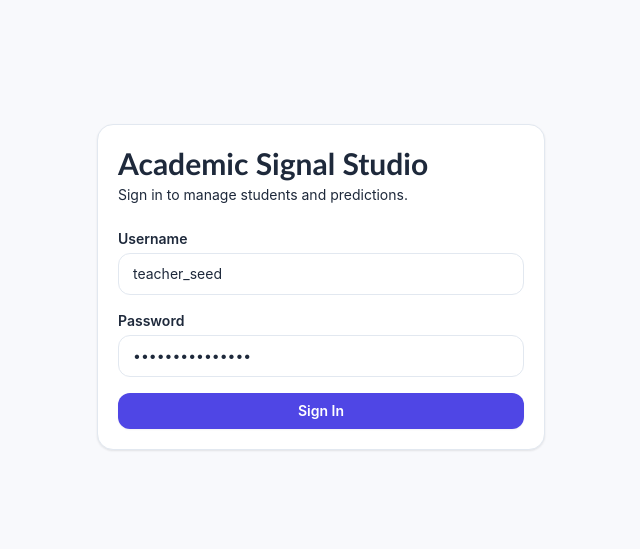
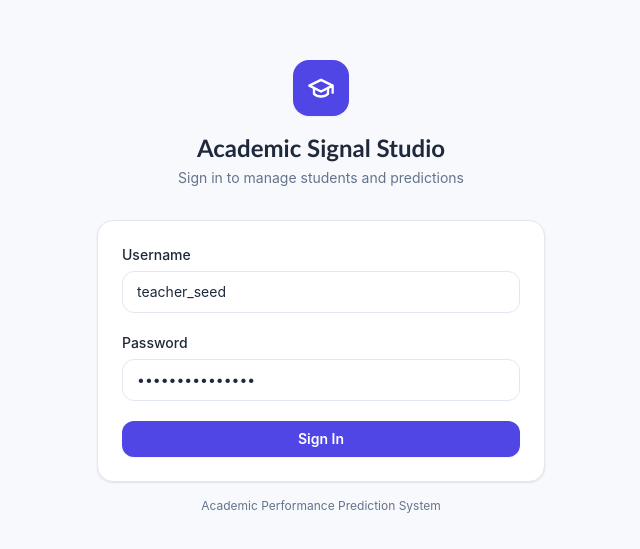
Before and after one commit to AldrianLoberiano/acad_perf_pre_sys, a Next.js app in the folder frontend/: page /login in a window 1280 px wide. Shown: the part 113-662 px from the top of the page, without its empty margins (319-959 px from the left). Built offline with nearby package versions, Linux system fonts and the light colour scheme; no server answers.

Commit message:
Update page.tsx

```diff
--- a/frontend/app/login/page.tsx
+++ b/frontend/app/login/page.tsx
@@ -7,7 +7,6 @@ import { useForm } from "react-hook-form";
 import { z } from "zod";
 
 import { Button } from "@/components/ui/button";
-import { Card } from "@/components/ui/card";
 import { Input } from "@/components/ui/input";
 import { authApi } from "@/lib/api";
 import { useAuthStore } from "@/lib/auth-store";
@@ -44,30 +43,89 @@ export default function LoginPage() {
   });
 
   return (
-    <div className="flex min-h-screen items-center justify-center p-4">
-      <Card className="fade-in w-full max-w-md border border-ink/10">
-        <div className="mb-6">
-          <h1 className="font-display text-3xl font-bold text-ink">Academic Signal Studio</h1>
-          <p className="mt-1 text-sm text-ink/70">Sign in to manage students and predictions.</p>
+    <div className="flex min-h-screen items-center justify-center bg-paper p-4">
+      <div className="fade-in w-full max-w-md">
+        {/* Logo / brand */}
+        <div className="mb-8 text-center">
+          <div className="mx-auto mb-4 flex h-14 w-14 items-center justify-center rounded-2xl bg-accent text-white shadow-sm">
+            <svg width="28" height="28" viewBox="0 0 24 24" fill="none" stroke="currentColor" strokeWidth="2" strokeLinecap="round" strokeLinejoin="round">
+              <path d="M22 10v6M2 10l10-5 10 5-10 5z" />
+              <path d="M6 12v5c3 3 9 3 12 0v-5" />
+            </svg>
+          </div>
+          <h1 className="font-display text-2xl font-bold text-ink">
+            Academic Signal Studio
+          </h1>
+          <p className="mt-1 text-sm text-ink-light">
+            Sign in to manage students and predictions
+          </p>
         </div>
 
-        <form className="space-y-4" onSubmit={onSubmit}>
-          <div>
-            <label className="mb-1 block text-sm font-semibold">Username</label>
-            <Input {...form.register("username")} placeholder="teacher_seed" />
-          </div>
-          <div>
-            <label className="mb-1 block text-sm font-semibold">Password</label>
-            <Input {...form.register("password")} type="password" placeholder="TeacherPass123!" />
-          </div>
+        {/* Login card */}
+        <div className="rounded-2xl border border-border bg-surface p-6 shadow-card">
+          <form className="space-y-5" onSubmit={onSubmit}>
+            <div>
+              <label className="mb-1.5 block text-sm font-medium text-ink">
+                Username
+              </label>
+              <Input
+                {...form.register("username")}
+                placeholder="Enter your username"
+              />
+              {form.formState.errors.username && (
+                <p className="mt-1 text-xs text-danger">
+                  Username must be at least 3 characters
+                </p>
+              )}
+            </div>
 
-          {error ? <p className="text-sm font-medium text-danger">{error}</p> : null}
+            <div>
+              <label className="mb-1.5 block text-sm font-medium text-ink">
+                Password
+              </label>
+              <Input
+                {...form.register("password")}
+                type="password"
+                placeholder="Enter your password"
+              />
+              {form.formState.errors.password && (
+                <p className="mt-1 text-xs text-danger">
+                  Password must be at least 8 characters
+                </p>
+              )}
+            </div>
 
-          <Button className="w-full" type="submit" disabled={form.formState.isSubmitting}>
-            {form.formState.isSubmitting ? "Signing in..." : "Sign In"}
-          </Button>
-        </form>
-      </Card>
+            {error && (
+              <div className="flex items-center gap-2 rounded-xl border border-danger/20 bg-danger-soft px-3 py-2.5">
+                <svg width="16" height="16" viewBox="0 0 24 24" fill="none" stroke="currentColor" strokeWidth="2" className="flex-shrink-0 text-danger">
+                  <circle cx="12" cy="12" r="10" />
+                  <line x1="15" y1="9" x2="9" y2="15" />
+                  <line x1="9" y1="9" x2="15" y2="15" />
+                </svg>
+                <p className="text-sm text-danger">{error}</p>
+              </div>
+            )}
+
+            <Button className="w-full" type="submit" disabled={form.formState.isSubmitting}>
+              {form.formState.isSubmitting ? (
+                <span className="flex items-center gap-2">
+                  <svg className="h-4 w-4 animate-spin" viewBox="0 0 24 24" fill="none">
+                    <circle cx="12" cy="12" r="10" stroke="currentColor" strokeWidth="3" className="opacity-25" />
+                    <path d="M4 12a8 8 0 018-8" stroke="currentColor" strokeWidth="3" strokeLinecap="round" className="opacity-75" />
+                  </svg>
+                  Signing in…
+                </span>
+              ) : (
+                "Sign In"
+              )}
+            </Button>
+          </form>
+        </div>
+
+        <p className="mt-4 text-center text-xs text-ink-light">
+          Academic Performance Prediction System
+        </p>
+      </div>
     </div>
   );
 }
```
